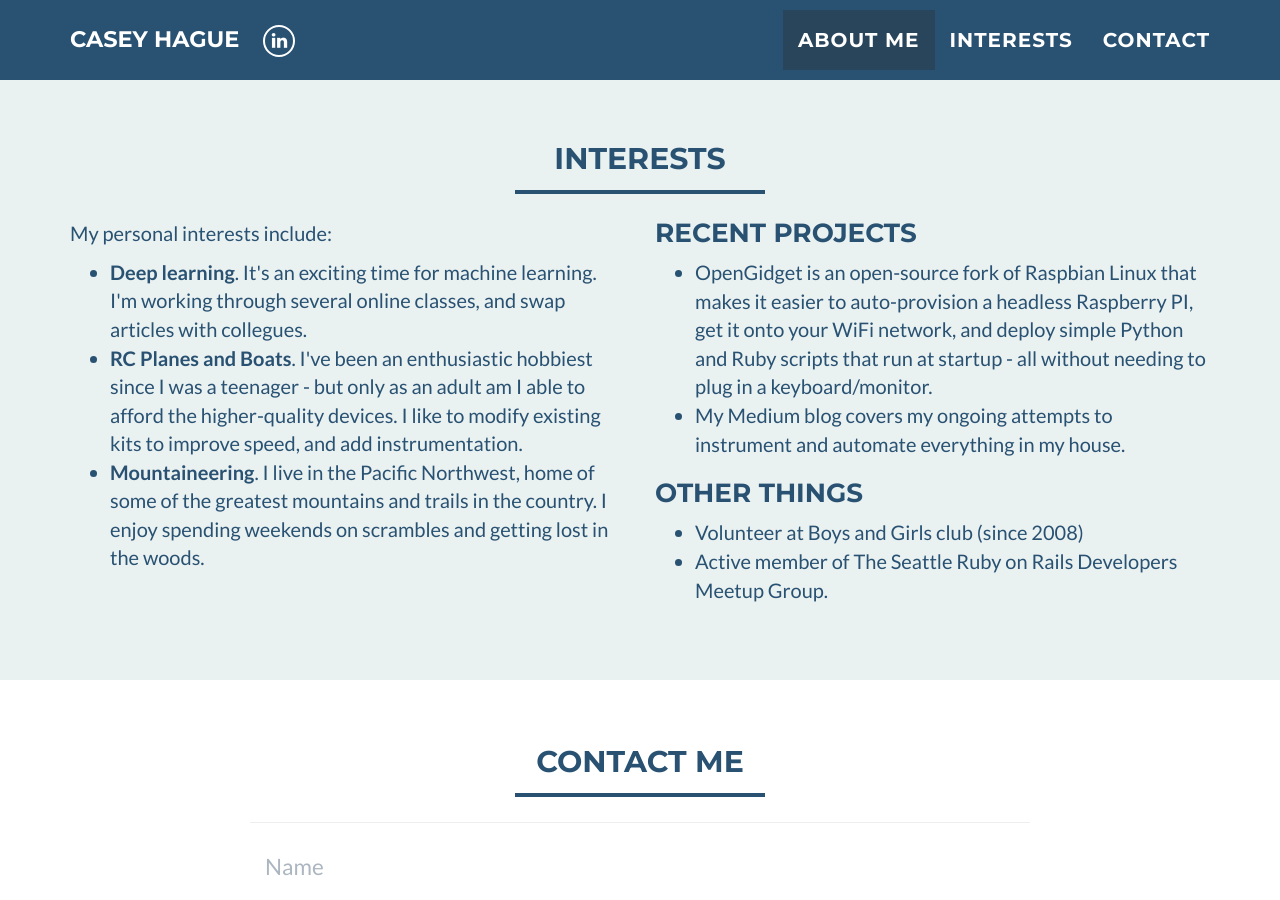
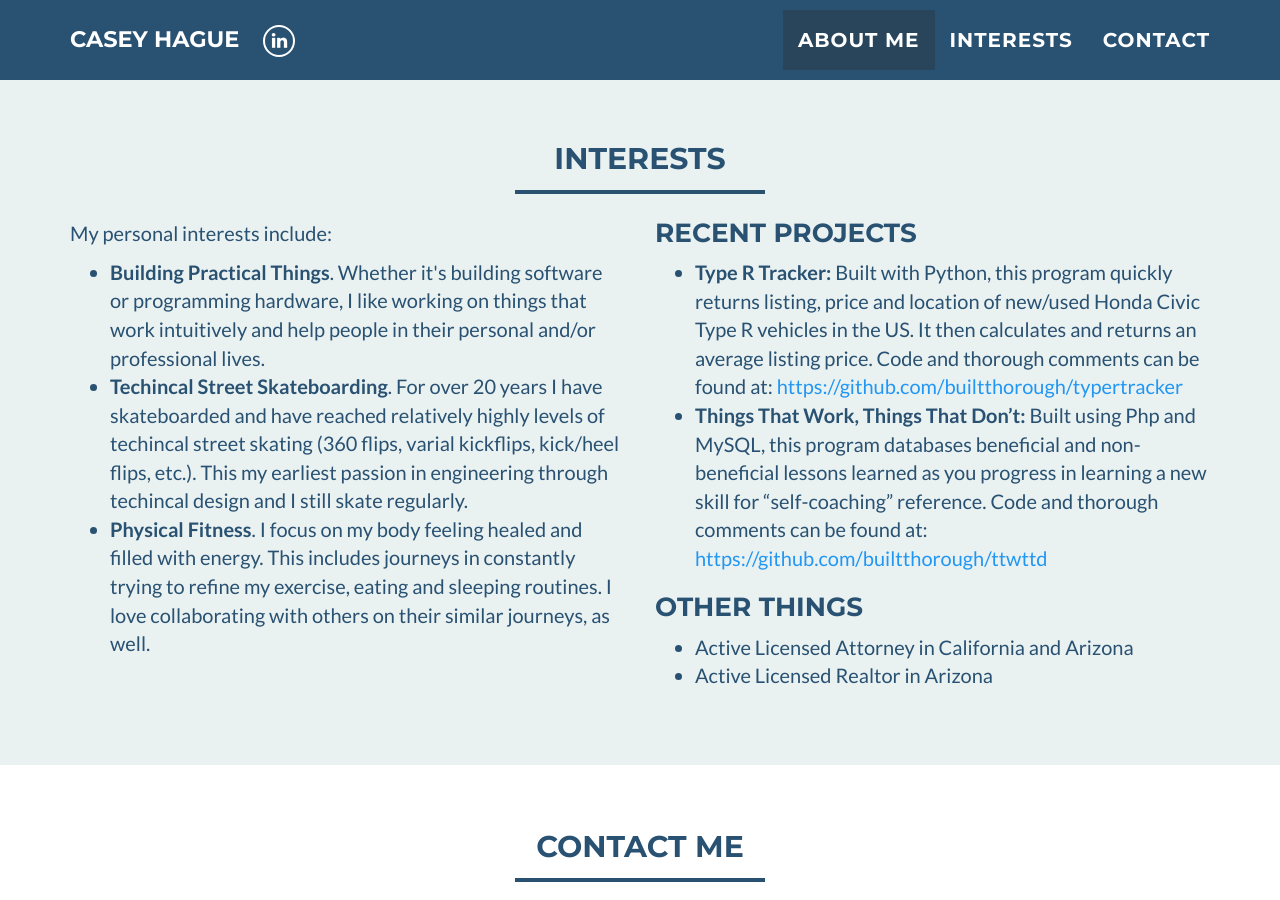
Before and after one commit to builtthorough/caseyhague, a Jekyll site: the page built from index.html, in a window 1280 px wide and 900 px high, scrolled down 1393 px. Built offline with Jekyll 4.4.1, drawn with Linux system fonts in a browser that asks for light colours.

Commit message:
Update interests.html

```diff
--- a/_includes/interests.html
+++ b/_includes/interests.html
@@ -13,15 +13,18 @@
         </p>
 			<ul>
 			  <li>
-				 <b>Deep learning</b>. It's an exciting time for machine learning. I'm working through several online classes, and swap articles with collegues.
+				 <b>Building Practical Things</b>. Whether it's building software or programming hardware, I like working
+				  on things that work intuitively and help people in their personal and/or professional lives.
 			  </li>
 			  <li>
-				  <b>RC Planes and Boats</b>. I've been an enthusiastic hobbiest since I was a teenager - but only as an adult am I able to afford the higher-quality
-          devices. I like to modify existing kits to improve speed, and add instrumentation.
+				  <b>Techincal Street Skateboarding</b>. For over 20 years I have skateboarded and have reached relatively
+				  highly levels of techincal street skating (360 flips, varial kickflips, kick/heel flips, etc.). This my
+				  earliest passion in engineering through techincal design and I still skate regularly.
 			  </li>
 			  <li>
-				  <b>Mountaineering</b>. I live in the Pacific Northwest, home of some of the greatest mountains and trails in the country. I enjoy spending weekends
-          on scrambles and getting lost in the woods.
+				  <b>Physical Fitness</b>. I focus on my body feeling healed and filled with energy. This includes journeys
+				  in constantly trying to refine my exercise, eating and sleeping routines. I love collaborating with others
+				  on their similar journeys, as well.
       </li>
 			</ul>
 		</div>
@@ -29,20 +32,23 @@
       <h3 style="margin-top:0">Recent Projects</h3>
 	<ul>
 		<li>
-          OpenGidget is an open-source fork of Raspbian Linux that makes it easier to auto-provision a headless Raspberry PI,
-          get it onto your WiFi network, and deploy simple Python and Ruby scripts that run at startup - all without needing to plug in a keyboard/monitor.
+			<b>Type R Tracker:</b> Built with Python, this program quickly returns listing, price and location of new/used
+			Honda Civic Type R vehicles in the US. It then calculates and returns an average listing price. Code and thorough
+			comments can be found at: <a>https://github.com/builtthorough/typertracker</a>
     		</li>
 		<li>
-          My Medium blog covers my ongoing attempts to instrument and automate everything in my house.
+			<b>Things That Work, Things That Don’t:</b> Built  using Php and MySQL, this program databases beneficial and
+			non-beneficial lessons learned as you progress in learning a new skill for “self-coaching” reference. Code and
+			thorough comments can be found at: <a>https://github.com/builtthorough/ttwttd</a>
 		</li>
 	</ul>
   		    <h3>Other Things</h3>
 	<ul>
 		<li>
-           Volunteer at Boys and Girls club (since 2008)
+			Active Licensed Attorney in California and Arizona
 		</li>
 		<li>
-  			  Active member of The Seattle Ruby on Rails Developers Meetup Group.
+			Active Licensed Realtor in Arizona
 		</li>
 	</ul>
       </div>
```
Lines whose indentation alone changed are shown as unchanged.
